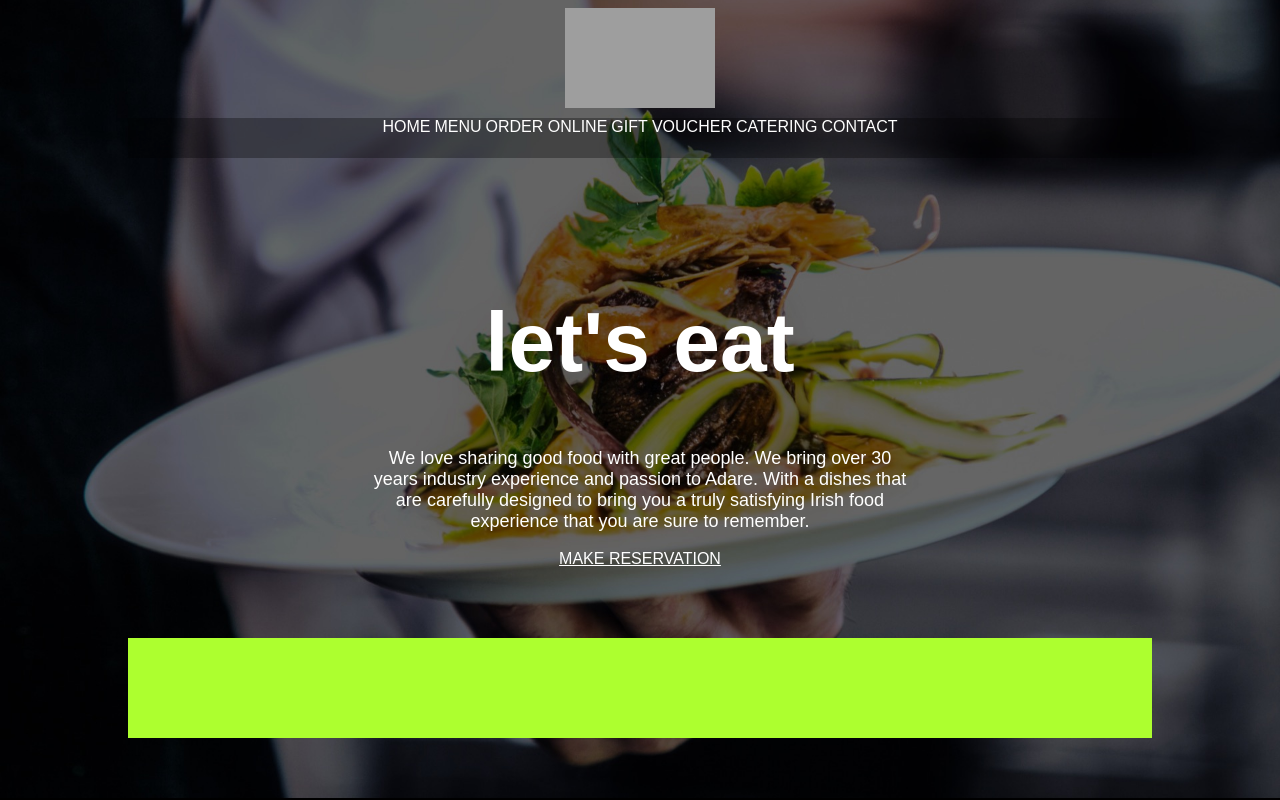
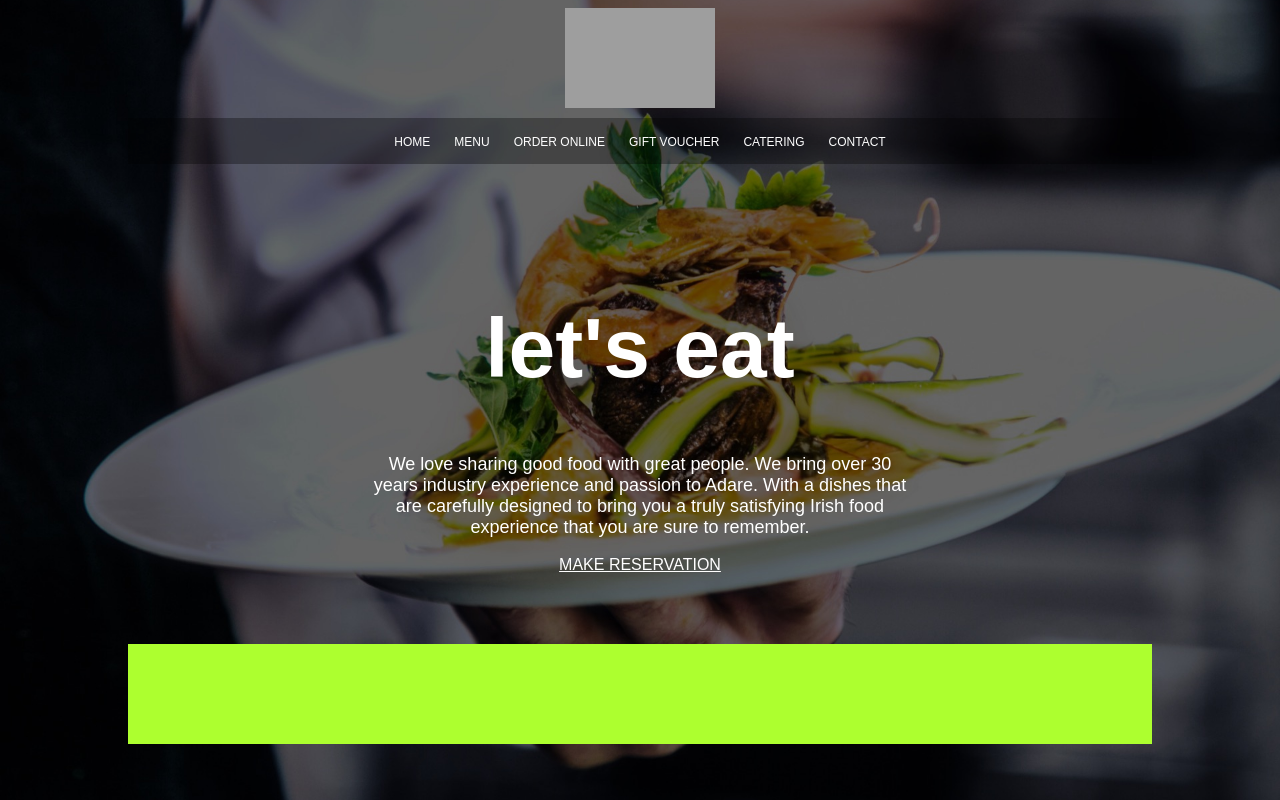
Before and after one commit to sazidahmednassir/sazid_Restaurant, a plain HTML site: page index.html in a window 1280 px wide. Drawn offline with Linux system fonts and the light colour scheme; grey boxes are pictures that could not be loaded.

Commit message:
navbar complete

```diff
--- a/style.css
+++ b/style.css
@@ -27,12 +27,17 @@ header img {
 
 nav {
   background-color: rgba(0, 0, 0, 0.322);
-  height: 40px;
+  /* height: 40px; */
   text-align: center;
+  padding-top: 14px;
+  padding-bottom: 14px;
 }
 
 nav a {
   text-decoration: none;
+  font-size: 12px;
+  padding-left: 10px;
+  padding-right: 10px;
 }
 
 main {
```
